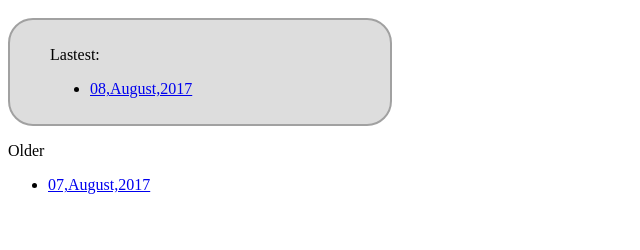
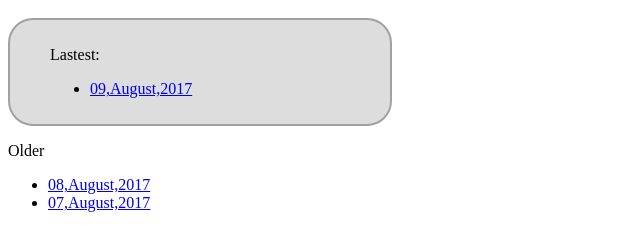
Before and after one commit to ssysm/JS_Challenge, a plain HTML site: page index.html in a window 1280 px wide. Shown: the part 48-298 px from the top of the page, without its empty margins (0-640 px from the left). Drawn offline with Linux system fonts and the light colour scheme.

Commit message:
minor fix for 8.9.2017

```diff
--- a/index.html
+++ b/index.html
@@ -10,12 +10,13 @@
     <div class="lastest">
         <p>Lastest:</p>
         <ul>
-            <li><a href="2017/08/08">08,August,2017</a></li>
+            <li><a href="2017/08/09">09,August,2017</a></li>
         </ul>
     </div>
     <div class="older">
         <p>Older</p>
         <ul>
+            <li><a href="2017/08/08">08,August,2017</a></li>
             <li><a href="2017/08/07">07,August,2017</a></li>
         </ul>
     </div>
```
